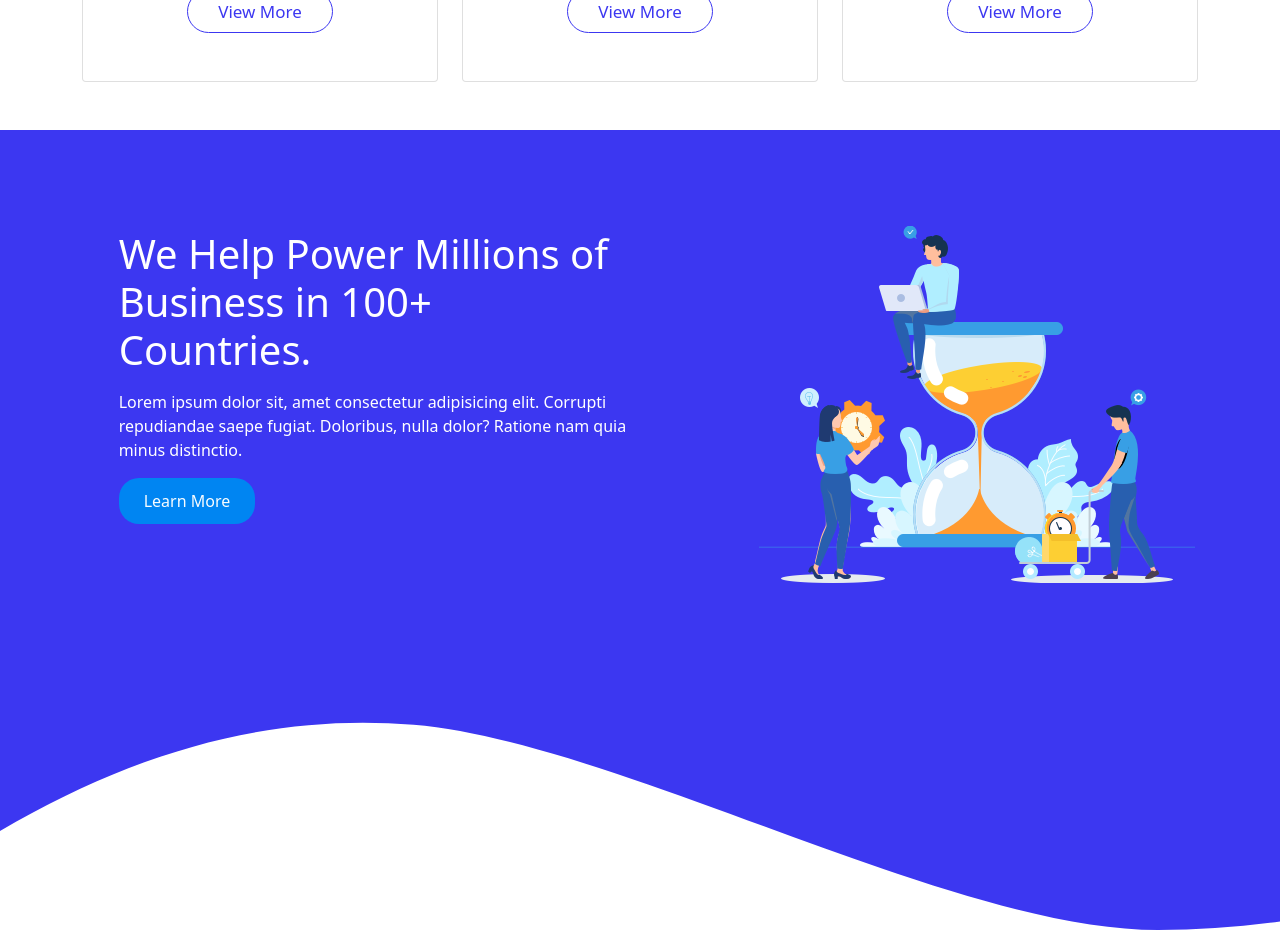
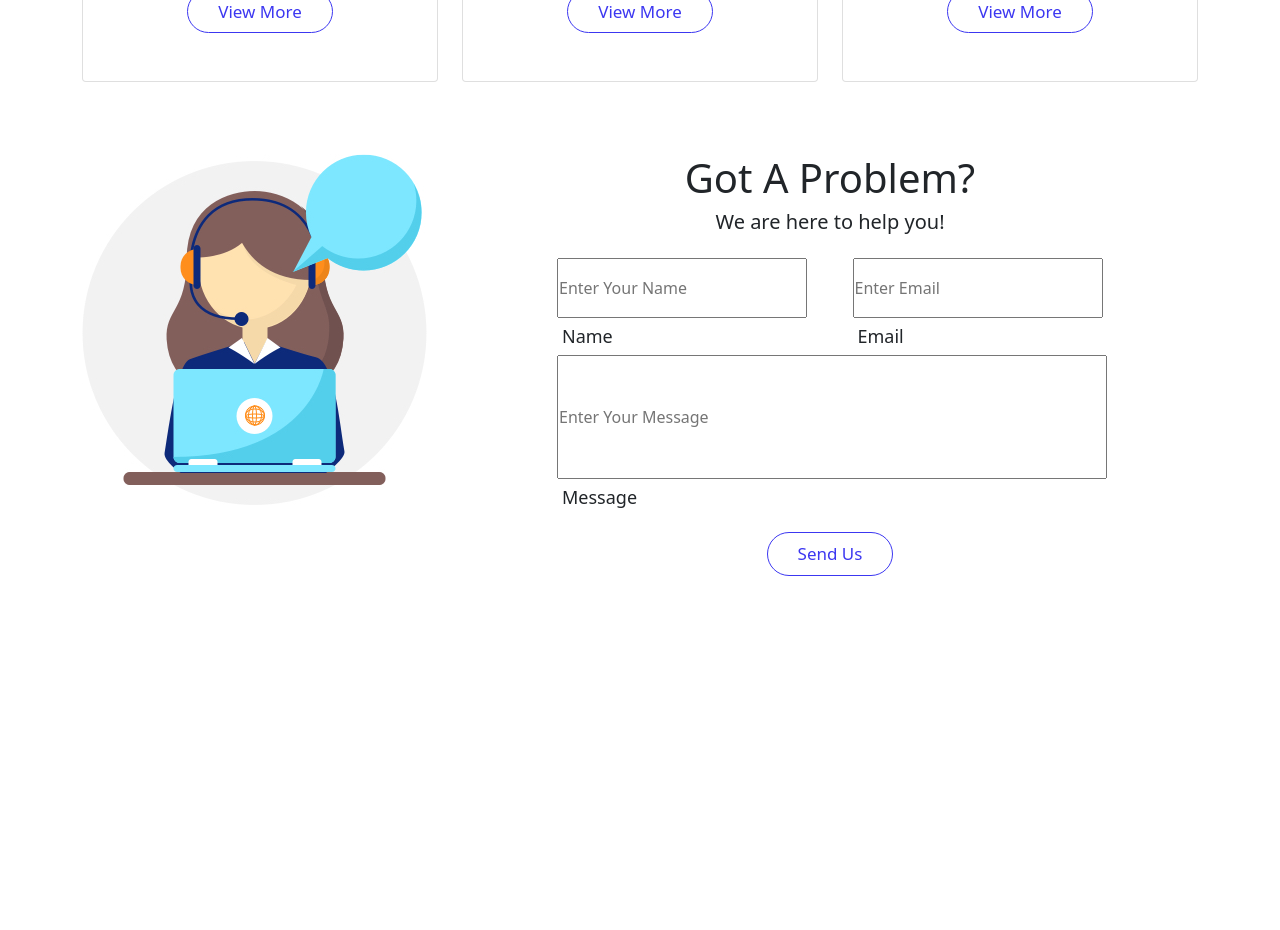
Before and after one commit to Protik111/marshmallow-agency-client, a React (Create React App) app: page / in a window 1280 px wide. Shown: the part 4720-5650 px from the top of the page. After the commit the page ends 5344 px from the top, so only its background shows below. Built offline with nearby package versions, Linux system fonts and the light colour scheme.

Commit message:
contact added

```diff
--- /dev/null
+++ b/src/components/Home/Contact/Contact.js
@@ -0,0 +1,54 @@
+import React, { useEffect } from 'react';
+import contact from '../../../images/logos/contact.jpg';
+import styles from './Contact.module.css';
+//Animations from AOS
+import AOS from 'aos';
+import 'aos/dist/aos.css';
+
+const Contact = () => {
+    useEffect(() => {
+        AOS.init({ duration: 1000 });
+    }, []);
+    return (
+        <div className="container mt-5 mb-5">
+            <div className="row">
+                <div data-aos="fade-right" className="col-md-5 mt-4">
+                    <div>
+                        <img src={contact} alt=""/>
+                    </div>
+                </div>
+                <div data-aos="fade-left" className="col-md-6 mt-4">
+                    <div className="text-center">
+                        <h1>Got A Problem?</h1>
+                        <h5 className="m-2">We are here to help you!</h5>
+                    </div>
+                    <div className="mt-4">
+                        <form action="">
+                            <div className={`${styles.contact_input}`}>
+                                <div className={styles.form_group}>
+                                    <input type="text" className={`${styles.form_input} py-3`} placeholder="Enter Your Name" id="name" required/>
+                                    <label htmlFor="name" className={styles.form_label}>Name</label>
+                                </div>
+                                <div className={`${styles.form_group} offset-md-1`}>
+                                    <input type="text" className={`${styles.form_input} py-3`} placeholder="Enter Email" id="email" required/>
+                                    <label htmlFor="email" className={styles.form_label}>Email</label>
+                                </div>
+                            </div>
+                            <div className={`${styles.contact_input}`}>
+                                <div className={styles.form_group}>
+                                    <input type="text" className={`${styles.form_input_message} py-5`} placeholder="Enter Your Message" id="message" required/>
+                                    <label htmlFor="message" className={styles.form_label}>Message</label>
+                                </div>
+                            </div>
+                            <div className={`${styles.see_more} mt-3 text-center`}>
+                                <button type="button">Send Us</button>
+                            </div>
+                        </form>
+                    </div>
+                </div>
+            </div>
+        </div>
+    );
+};
+
+export default Contact;
--- /dev/null
+++ b/src/components/Home/Contact/Contact.module.css
@@ -0,0 +1,50 @@
+.form_label{
+    display: block;
+    margin: 5px;
+    font-size: 18px;
+}
+.contact_input{
+    display: flex;
+}
+.form_input{
+    width: 250px;
+    transition: all 1s ease;
+}
+.form_input_message{
+    width: 550px;
+    transition: all 1s ease;
+}
+.form_input_message:focus,
+.form_input:focus {
+    outline: none;
+    border: 1px solid #3E3EF2;
+}
+.see_more button{
+    padding: 8px 30px;
+    border: 1px solid #3C37F1;
+    border-radius: 35px;
+    /* border: none; */
+    color: #3C37F1;
+    font-size: 17px;
+    font-weight: 500;
+    background-color: #fff;
+    transition: all .5s ease-in-out;
+}
+.see_more button:hover {
+    background-color: #3C37F1;
+    color: #fff;
+}
+
+@media (max-width: 768px) {
+    .contact_input{
+        flex-direction: column;
+        align-items: center;
+    }
+    .form_input_message{
+        width: 250px;
+        align-items: center;
+    }
+    /* .see_more button {
+        align-items: center;
+    } */
+}
--- a/src/components/Home/Home.js
+++ b/src/components/Home/Home.js
@@ -9,6 +9,7 @@ import Customer from './Customer/Customer';
 import Partners from './Partners/Partners';
 import Plan from './Plan/Plan';
 import Cards from './Cards/Cards';
+import Contact from './Contact/Contact';
 
 const Home = () => {
     return (
@@ -23,7 +24,7 @@ const Home = () => {
             <Partners></Partners>
             <Plan></Plan>
             <Cards></Cards>
-            <Header></Header>
+            <Contact></Contact>
         </div>
     );
 };
```
